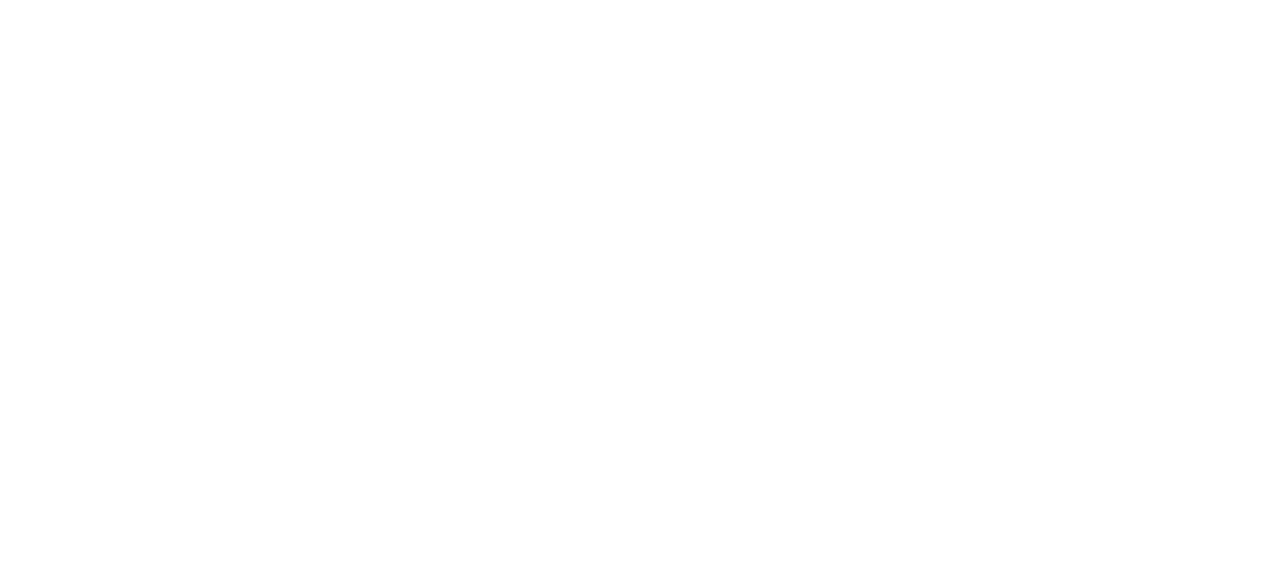
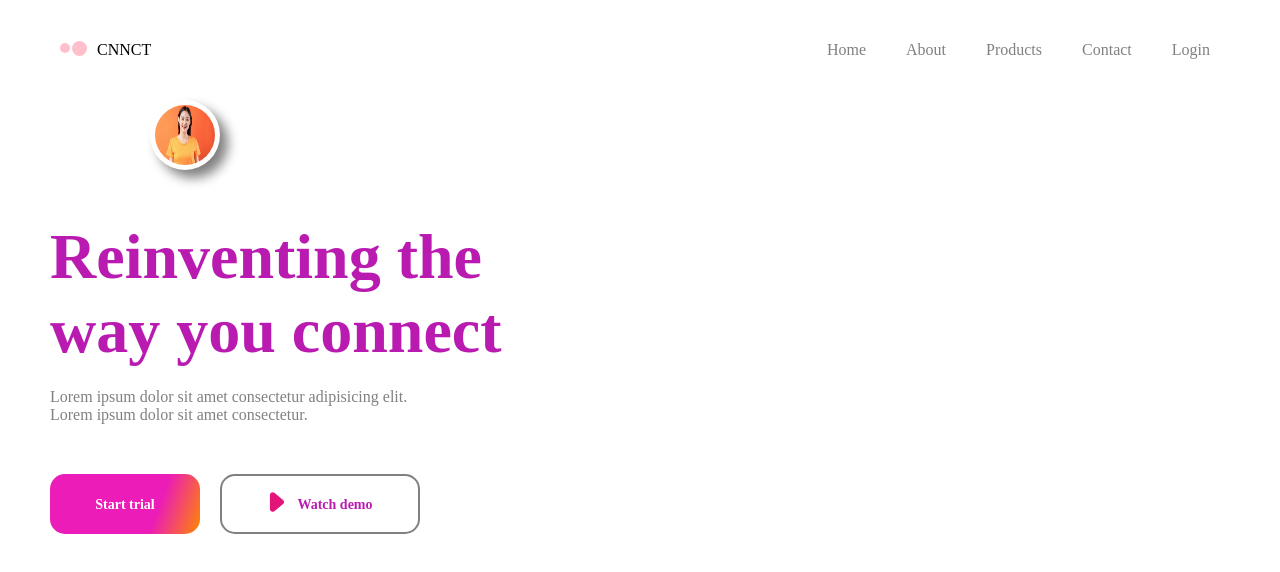
Before and after one commit to titlyn/Wcc_week_4, a plain HTML site: page index.html in a window 1280 px wide. Drawn offline with Linux system fonts and the light colour scheme.

Commit message:
left side

```diff
--- a/assets/css/style.part1.css
+++ b/assets/css/style.part1.css
@@ -0,0 +1,188 @@
+*{
+    margin: 0;
+    padding: 0;
+    box-sizing: border-box;
+    list-style: none;
+    text-decoration: none;
+}
+
+#menu div {
+    background: black;
+    width: 20px;
+    height: 4px;
+    margin-bottom: 3px;
+}
+
+#nav {
+    display: flex;
+    justify-content: space-between;
+    align-items: center;
+    background: transparent;
+}
+#nav a {
+    text-decoration: none;
+    color: black;
+}
+
+#logo {
+    margin-left: 10px;
+    display: flex;
+    align-items: center;
+}
+
+#logo div {
+    background: pink;
+    border-radius: 50%;
+}
+
+#c1 {
+    margin-top: 2px;
+    height: 10px;
+    width: 10px;
+    margin-right: 2px;
+}
+
+#c2 {
+    height: 15px;
+    width: 15px;
+    margin-right: 10px;
+}
+
+
+
+@media only screen and (min-width: 600px) {
+header #nav {
+    display: flex;
+    align-items: center;
+    justify-content: space-between;
+}
+
+#logo {
+    align-items: flex-start;
+}
+
+#items .list{
+    display: flex;
+}
+
+/*.item {
+    margin-left: 20px;
+    margin-right: 20px;
+}*/
+}
+
+/* for desk */
+@media only screen and (min-width: 992px) {
+    body {
+        padding: 0 50px 50px 50px;
+    }
+
+    #nav {
+        height: 100px;
+        width: 100%;
+    }
+
+    #nav .item {
+        position: relative;
+    }
+
+    #nav a {
+        color: gray;
+        font-weight: 500;
+        font-size: 1rem;
+        padding: 10px 20px;
+    }
+
+    #nav a::after {
+        content: '';
+        position: absolute;
+        width: 0;
+        height: 2px;
+        background: rgb(185, 27, 177);
+        left: 0;
+        bottom: -4px;
+        transition: ease .42s;
+    }
+
+    #nav a:hover::after {
+        width: 100%;
+    }
+
+    #menu {
+        cursor: pointer;
+        display: none;
+    }
+
+    #left .buttons {
+        display: flex;
+    }
+
+    #left .buttons .button {
+        color: white;
+        font-size: 14px;
+        display: flex;
+        justify-content: center;
+        align-items: center;
+        font-weight: 600;
+        height: 60px;
+        line-height: 55px;
+        border-radius: 15px;
+        padding: 0 20px;
+        border: 2px solid gray;
+    }
+
+    #left .buttons .button img {
+        margin-top: -4px;
+        height: 20px;
+        width: 20px;
+        margin-right: 10px;
+    }
+
+    #left #b1 {
+        background: linear-gradient(110deg, rgb(235, 28, 183)70%, rgb(255, 136, 0));
+        border: none;
+        margin-right: 20px;
+        width: 150px;
+    }
+
+    #left #b2 {
+        color: rgb(185, 27, 177);
+        width: 200px;
+    }
+
+    #left .profile1 {
+        display: flex;
+        align-items: center;
+        justify-content: center;
+        height: 70px;
+        width: 70px;
+        background: #fff;
+        box-shadow: 8px 8px 12px grey;
+        border-radius: 50%;
+        margin-left: 100px;
+        margin-bottom: 50px;
+    }
+
+    #left .profile1 img {
+        height: 60px;
+        width: 60px;
+        border-radius: 50%;
+    }
+
+    .descri {
+        margin-bottom: 20px;
+        color: rgb(185, 27, 177);
+    }
+
+    .descri h1 {
+        font-size: 4rem;
+    }
+
+    .text {
+        margin-bottom: 50px;
+    }
+
+    .text p {
+        color: grey;
+    }
+}
--- a/index.html
+++ b/index.html
@@ -5,15 +5,52 @@
     <meta http-equiv="X-UA-Compatible" content="IE=edge">
     <meta name="viewport" content="width=device-width, initial-scale=1.0">
     <title>Wcc week 4</title>
+    <link rel="stylesheet" href="./assets/css/style.part1.css">
 </head>
 <body>
     <header>
-        <nav>
+        <nav id="nav">
+            <div id="logo">
+                <div id="c1"></div>
+                <div id="c2"></div> CNNCT
+            </div>
 
+            <div id="menu">
+                <div></div>
+                <div></div>
+                <div></div>
+            </div>
+
+            <div id="items">
+                <ul class="list">
+                    <li class="item"><a href="#">Home</a></li>
+                    <li class="item"><a href="#">About</a></li>
+                    <li class="item"><a href="#">Products</a></li>
+                    <li class="item"><a href="#">Contact</a></li>
+                    <li class="item"><a href="#">Login</a></li>
+                </ul>
+            </div>
         </nav>
     </header>
 
-    <div id="left"></div>
+    <div id="left">
+        <div class="profile1">
+            <img src="./assets/images/girl2.jpg" alt="">
+        </div>
+
+        <div class="descri">
+            <h1>Reinventing the<br>way you connect</h1>
+        </div>
+
+        <div class="text">
+            <p>Lorem ipsum dolor sit amet consectetur adipisicing elit. <br> Lorem ipsum dolor sit amet consectetur.</p>
+        </div>
+
+        <div class="buttons">
+            <div id="b1" class="button">Start trial</div>
+            <div id="b2" class="button"><img src="./assets/svgs/play.svg" alt="">Watch demo</div>
+        </div>
+    </div>
 
     <div id="right"></div>
 </body>
```
Also changed, not shown: assets/images/Background.jpg (added), assets/svgs/Background.svg (added), assets/svgs/play.svg (added).
